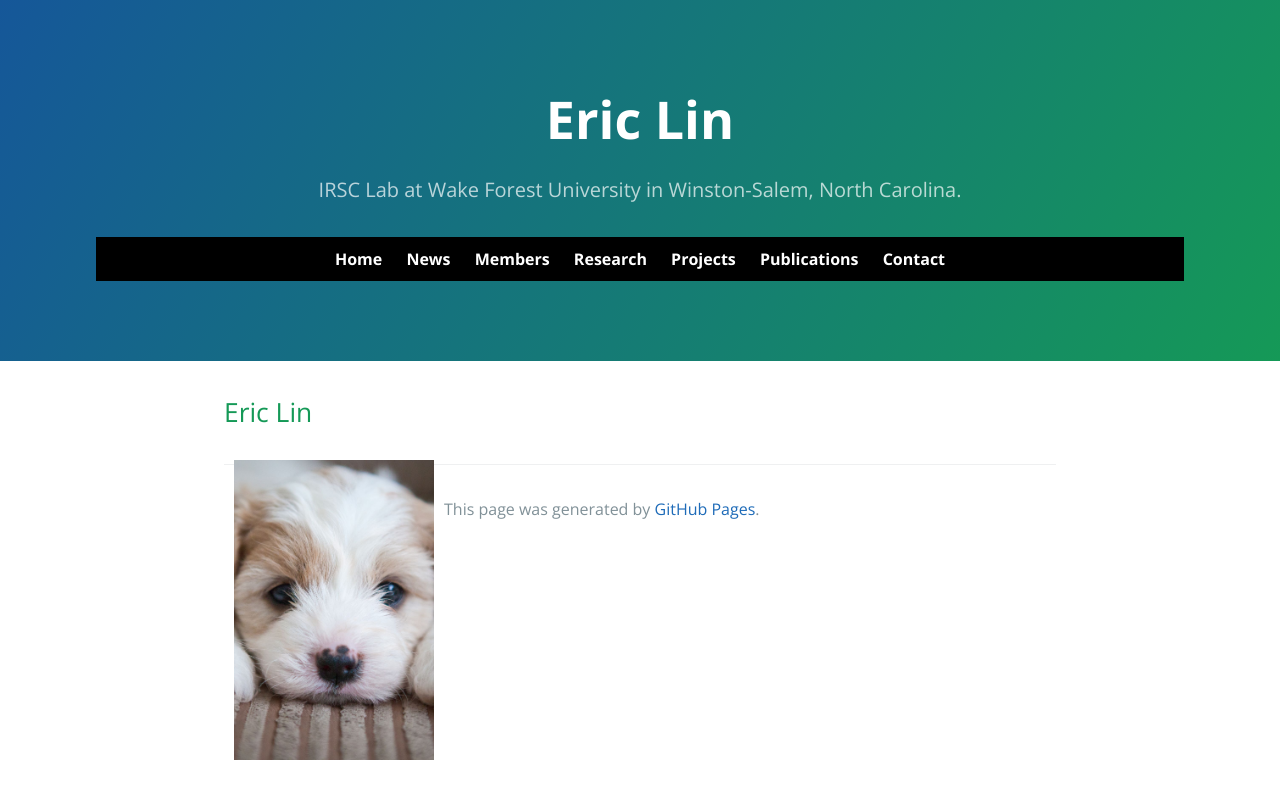
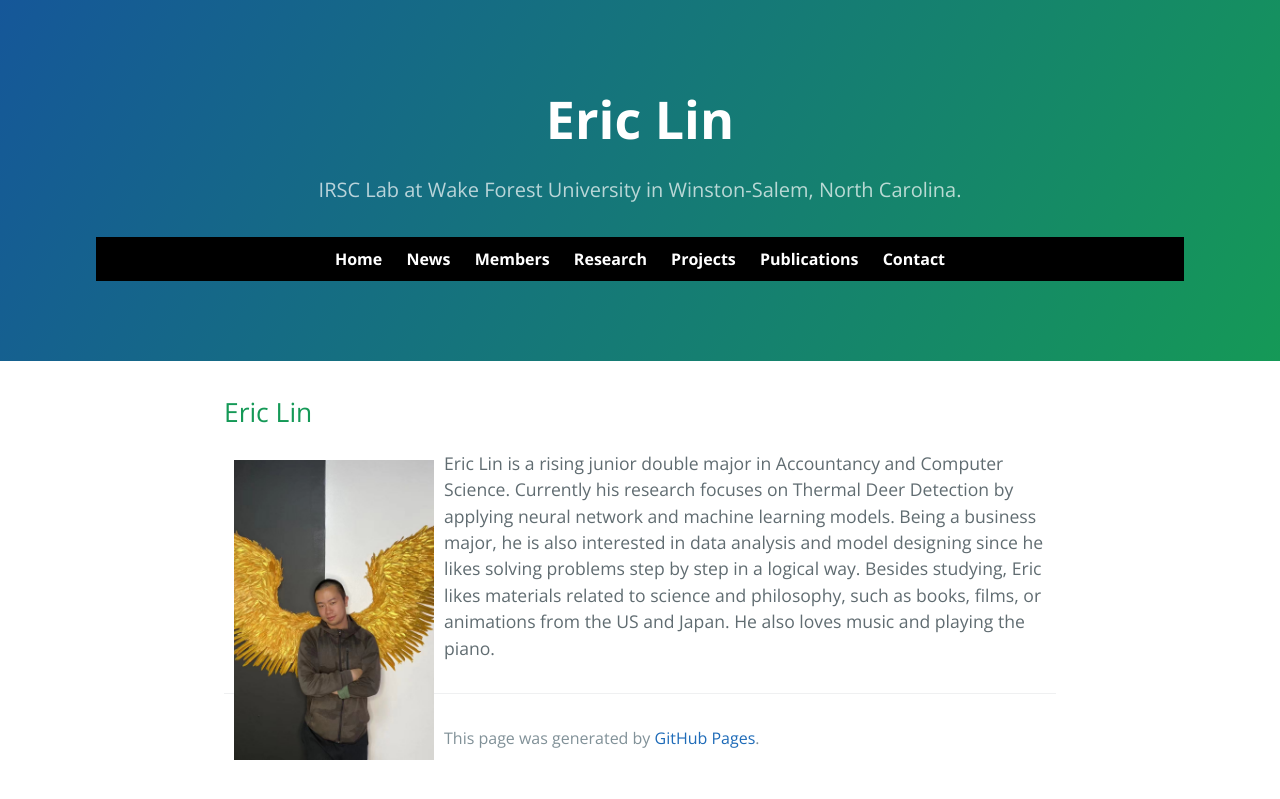
Before and after one commit to IRSC-WFU/irsc-wfu.github.io, a Jekyll site: the page built from members/eric_lin.md, in a window 1280 px wide. Shown: the top 799 px of the page. Built offline with Jekyll 4.4.1, drawn with Linux system fonts in a browser that asks for light colours.

Commit message:
added Eric Lin

```diff
--- a/members/eric_lin.md
+++ b/members/eric_lin.md
@@ -5,4 +5,7 @@ parent-collection: members
 ---
 
 ## Eric Lin
-<img src="/media/test_puppy.png" alt="1" width = 200px height = 300px style="object-fit: cover; float: left; margin: 10px">
+<img src="/media/members/eric_lin.jpg" alt="1" width = 200px height = 300px style="object-fit: cover; float: left; margin: 10px">
+
+Eric Lin is a rising junior double major in Accountancy and Computer Science. Currently his research focuses on Thermal Deer Detection by applying neural network and machine learning models. Being a business major, he is also interested in data analysis and model designing since he likes solving problems step by step in a logical way.
+Besides studying, Eric likes materials related to science and philosophy, such as books, films, or animations from the US and Japan. He also loves music and playing the piano.
```
Also changed, not shown: members.md (+2 -2 lines), media/members/eric_lin.jpg (added).
